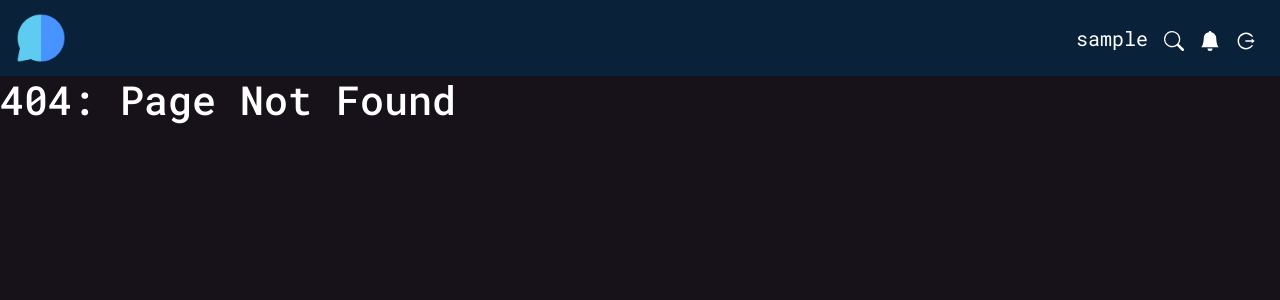
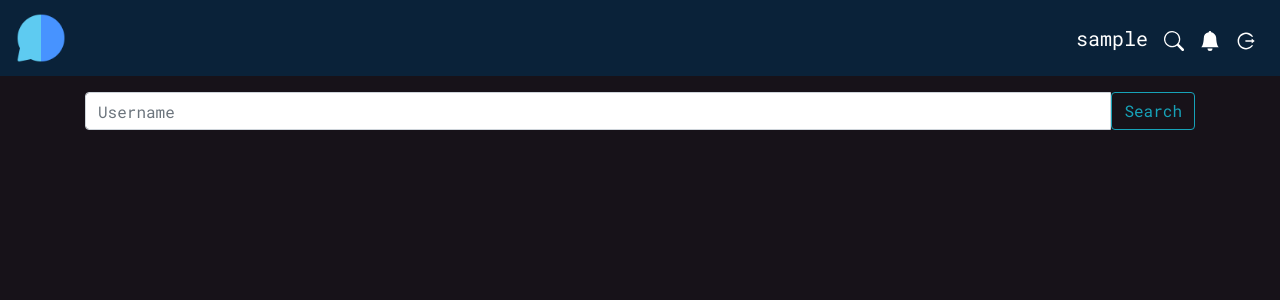
Before and after one commit to DhavalKotak/chat-app, a React (Create React App) app: page /search in a window 1280 px wide. Before the commit this address had no page. Shown: the top 300 px of the page. Built offline with nearby package versions, Linux system fonts and the light colour scheme; sample sign-in values are in the browser's storage.

Commit message:
seach feature added

```diff
--- a/src/App.js
+++ b/src/App.js
@@ -6,6 +6,7 @@ import { Register } from './components/auth/Register'
 import { Login } from './components/auth/Login'
 import { User } from './components/User'
 import { Request } from './components/Request'
+import { Search } from './components/Search'
 import NotFound404 from './components/NotFound404'
 
 import { AuthProvider } from './context/AuthContext'
@@ -22,6 +23,7 @@ class App extends React.Component{
             <Route exact path="/login" element={<Login/>}/>
             <Route exact path="/user/:user" element={<User/>}/>
             <Route exact path="/request" element={<Request/>}/>
+            <Route exact path="/search" element={<Search/>}/>
             <Route path="*" element={<NotFound404/>}/>
           </Routes>
         </Router>
--- /dev/null
+++ b/src/components/Search.js
@@ -0,0 +1,68 @@
+import React, { useState } from 'react'
+import { Navigate } from 'react-router'
+import { useAuth } from '../context/AuthContext'
+import { Row, Col, InputGroup, FormControl, Button, Container } from 'react-bootstrap'
+
+export const Search = () => {
+    const isAuth = useAuth()
+    const searchField = React.createRef(null)
+    const token = localStorage.getItem("token")
+    const [userFound, updateUserFound] = useState(false)
+
+    const searchUser = (user) => {
+        if(user !== ""){
+            fetch("http://localhost:4000/search",{
+                method: 'POST',
+                headers: {
+                    'Content-Type': 'application/json',
+                    Authorization: `Bearer ${token}`
+                },
+                body: JSON.stringify({user})
+            })
+            .then(res => {
+                return res.json()
+            })
+            .then(data => {
+                if(data.message === "No result found"){
+                    alert(data.message)
+                    updateUserFound(false)
+                }
+                else
+                    updateUserFound(user)
+            })
+        }
+    }
+
+    return (
+        <Container>
+            {isAuth && (
+                <InputGroup className="mb-3 mt-3">
+                    <FormControl
+                        placeholder="Username"
+                        aria-label="Username"
+                        aria-describedby="basic-addon2"
+                        ref={searchField}
+                    />
+                    <Button variant="outline-info" id="button-addon2" onClick={() => searchUser(searchField.current.value)}>
+                        Search
+                    </Button>
+                </InputGroup>
+            )}
+            {!isAuth && (
+                <Navigate to='/'/>
+            )}
+            {userFound && (
+                <div className="friend-list-item">
+                    <Row>
+                        <Col md="11">
+                            <p>{userFound}</p>
+                        </Col>
+                        <Col md="auto">
+                            <Button variant="outline-success">Send Request</Button>
+                        </Col>
+                    </Row>
+                </div>
+            )}
+        </Container>
+    )
+}
```
